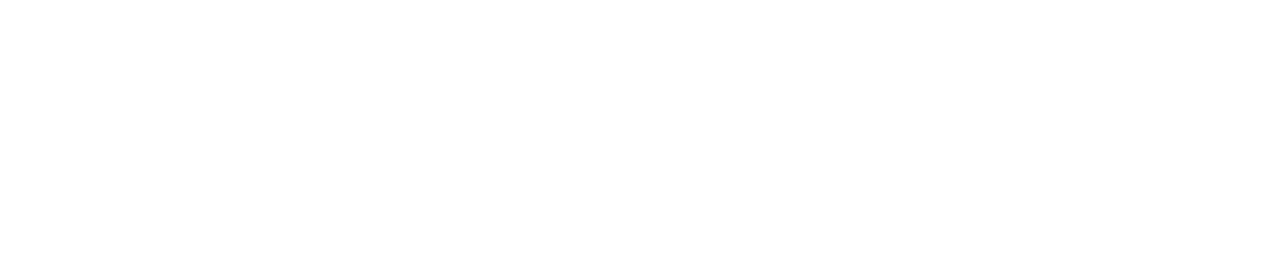
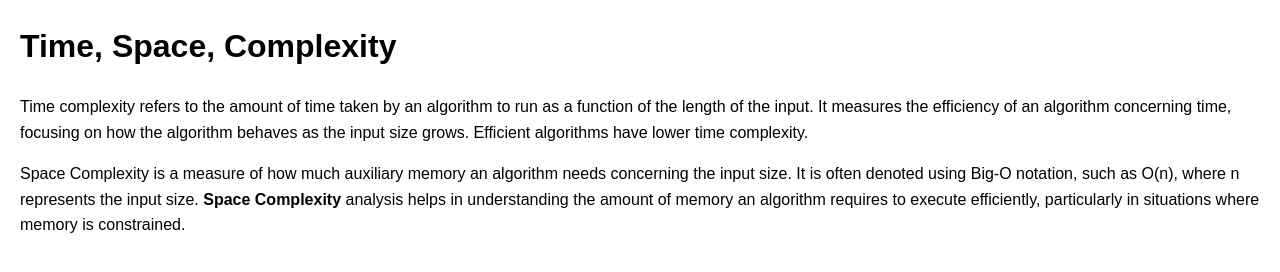
Before and after one commit to acciojob/time-and-space-complexity-jaisaipothula, a website: page main.html in a window 1280 px wide. Drawn offline with Linux system fonts and the light colour scheme.

Commit message:
created a submission

```diff
--- a/main.html
+++ b/main.html
@@ -1,16 +1,22 @@
 <!DOCTYPE html>
+<html lang="en">
+<head>
+    <meta charset="UTF-8">
+    <meta name="viewport" content="width=device-width, initial-scale=1.0">
+    <title>Time, Space, Complexity</title>
+    <style>
+        body {
+            font-family: Arial, sans-serif;
+            margin: 20px;
+            line-height: 1.6;
+        }
+    </style>
+</head>
+<body>
+    <h1>Time, Space, Complexity</h1>
 
-<html>
+    <p>Time complexity refers to the amount of time taken by an algorithm to run as a function of the length of the input. It measures the efficiency of an algorithm concerning time, focusing on how the algorithm behaves as the input size grows. Efficient algorithms have lower time complexity.</p>
 
-<head>
-	<link rel="stylesheet" href="styles.css">
-</head>
-
-<body>
-	<!-- the entire body must be written by student -->
-    <script type="text/javascript" src="./script.js">
-</script>
-
+    <p>Space Complexity is a measure of how much auxiliary memory an algorithm needs concerning the input size. It is often denoted using Big-O notation, such as O(n), where n represents the input size. <b>Space Complexity</b> analysis helps in understanding the amount of memory an algorithm requires to execute efficiently, particularly in situations where memory is constrained.</p>
 </body>
-
 </html>
```
